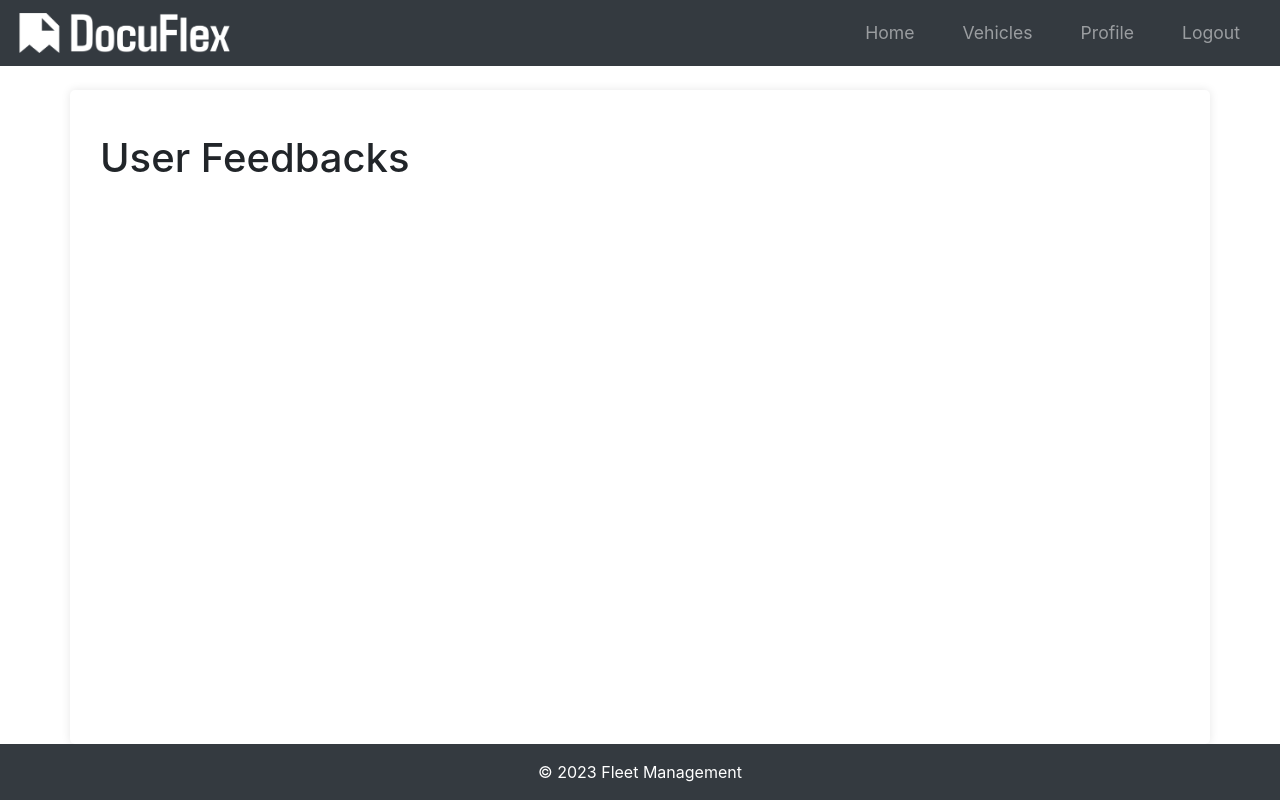
After one commit to Manjunathhs-0003/DocuFlex, a Flask app: page /feedbacks in a window 1280 px wide. The commit adds this page. Run offline with Flask 3, Linux system fonts and the light colour scheme; the visitor is signed in with stand-in values (Sample User, id 1); data that the repository does not hold is empty; some libraries are stand-ins or nearby versions.

Commit message:
Feedback form working

```diff
--- a/app/routes.py
+++ b/app/routes.py
@@ -13,7 +13,7 @@ import json
 from app.forms import OTPDeletionForm
 from flask_login import login_user, current_user, logout_user, login_required
 from app import db, bcrypt
-from app.models import User, Vehicle, Document, Log
+from app.models import User, Vehicle, Document, Log, Feedback
 from app.forms import (
     RegistrationForm,
     LoginForm,
@@ -957,11 +957,22 @@ def feedback_form():
             feedback_text=form.feedback.data,
             timestamp=datetime.utcnow()
         )
-        db.session.add(feedback)
-        db.session.commit()
-        flash("Thank you for your feedback!", "success")
+        try:
+            db.session.add(feedback)
+            db.session.commit()
+            flash("Thank you for your feedback!", "success")
+        except Exception as e:
+            db.session.rollback()
+            flash("An error occurred while saving your feedback. Please try again.", "danger")
+            print(f"Error saving feedback: {e}")
         return redirect(url_for('main.profile'))
     return render_template('feedback_form.html', form=form)
 
+@main.route("/feedbacks")
+@login_required
+def view_feedbacks():
+    feedbacks = Feedback.query.order_by(Feedback.timestamp.desc()).all()
+    return render_template("view_feedbacks.html", feedbacks=feedbacks)
+
 # Setup basic logging configuration
 logging.basicConfig(level=logging.INFO)
--- a/app/templates/feedback_form.html
+++ b/app/templates/feedback_form.html
@@ -5,7 +5,7 @@
 {% block content %}
 <div class="container">
     <h1 class="mt-4">Feedback Form</h1>
-    <form method="POST">
+    <form method="POST" action="{{ url_for('main.feedback_form') }}">
         {{ form.hidden_tag() }}
         <div class="mb-3">
             {{ form.feedback.label(class="form-label") }}
--- /dev/null
+++ b/app/templates/view_feedbacks.html
@@ -0,0 +1,18 @@
+{% extends "base.html" %}
+
+{% block title %}View Feedbacks - Fleet Management{% endblock %}
+
+{% block content %}
+<div class="container">
+    <h1 class="mt-4">User Feedbacks</h1>
+    <div class="list-group">
+        {% for feedback in feedbacks %}
+        <div class="list-group-item">
+            <h5>User: {{ feedback.user.username }}</h5>
+            <p>Feedback: {{ feedback.feedback_text }}</p>
+            <small class="text-muted">Submitted on: {{ feedback.timestamp.strftime('%Y-%m-%d %H:%M:%S') }}</small>
+        </div>
+        {% endfor %}
+    </div>
+</div>
+{% endblock %}
```
Also changed, not shown: app/models.py (+10 -0 lines), instance/site.db.
